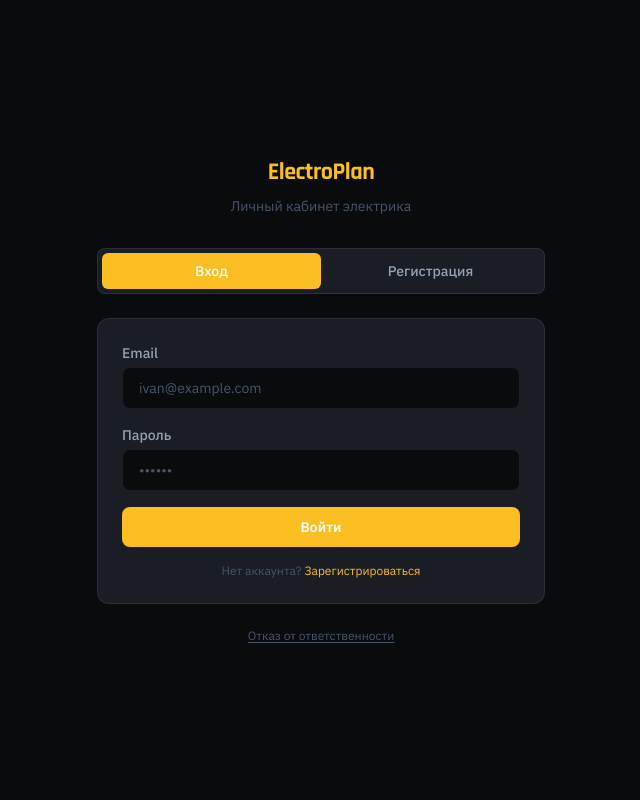
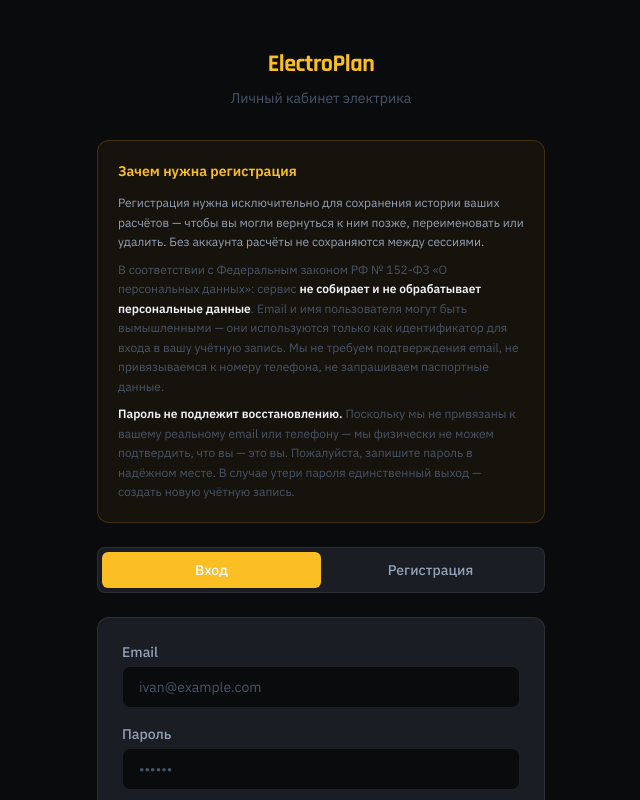
Before and after one commit to Niju-aka-Olmer/electro, a Next.js app: page /login in a window 1280 px wide. Shown: the top 800 px of the page, without its empty margins (319-959 px from the left). Built offline with nearby package versions, Linux system fonts and the light colour scheme.

Commit message:
feat: registration info block - 152-FZ, no personal data, no password recovery

```diff
--- a/src/app/login/page.tsx
+++ b/src/app/login/page.tsx
@@ -83,6 +83,33 @@ export default function LoginPage() {
           <p className="mt-2 text-sm text-text-muted">
             Личный кабинет электрика
           </p>
+        </div>
+
+        {/* Пояснительный блок */}
+        <div className="mb-6 rounded-xl border border-amber-500/20 bg-amber-500/5 p-5">
+          <h2 className="text-sm font-semibold text-amber-400 mb-3">
+            Зачем нужна регистрация
+          </h2>
+          <div className="space-y-2 text-xs text-text-secondary leading-relaxed">
+            <p>
+              Регистрация нужна исключительно для сохранения истории ваших расчётов — чтобы вы могли
+              вернуться к ним позже, переименовать или удалить. Без аккаунта расчёты не сохраняются
+              между сессиями.
+            </p>
+            <p className="text-text-muted">
+              В соответствии с Федеральным законом РФ № 152-ФЗ «О персональных данных»: сервис{' '}
+              <strong className="text-text-primary">не собирает и не обрабатывает персональные данные</strong>.
+              Email и имя пользователя могут быть вымышленными — они используются только как
+              идентификатор для входа в вашу учётную запись. Мы не требуем подтверждения email,
+              не привязываемся к номеру телефона, не запрашиваем паспортные данные.
+            </p>
+            <p className="text-text-muted">
+              <strong className="text-text-primary">Пароль не подлежит восстановлению.</strong> Поскольку
+              мы не привязаны к вашему реальному email или телефону — мы физически не можем
+              подтвердить, что вы — это вы. Пожалуйста, запишите пароль в надёжном месте.
+              В случае утери пароля единственный выход — создать новую учётную запись.
+            </p>
+          </div>
         </div>
 
         {/* Табы */}
```
